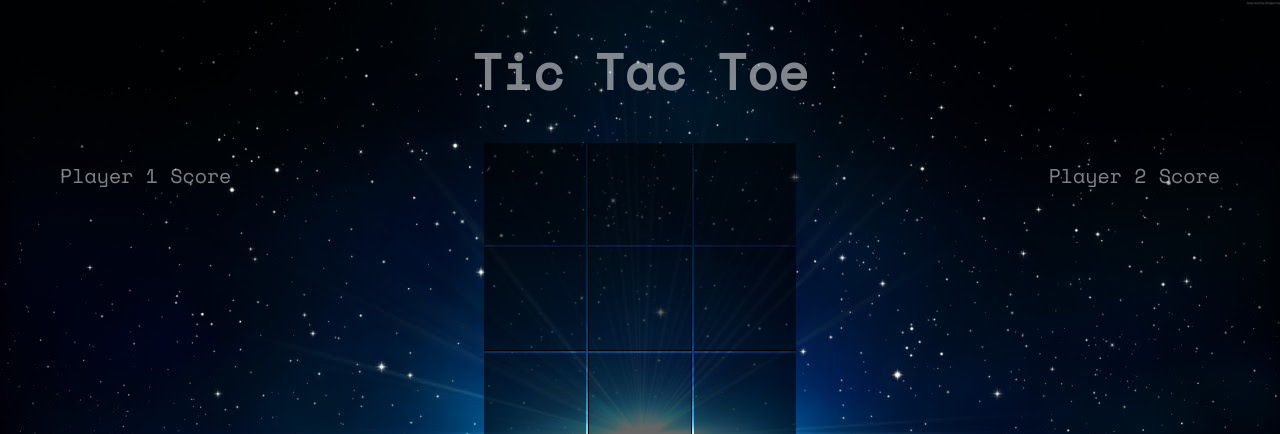
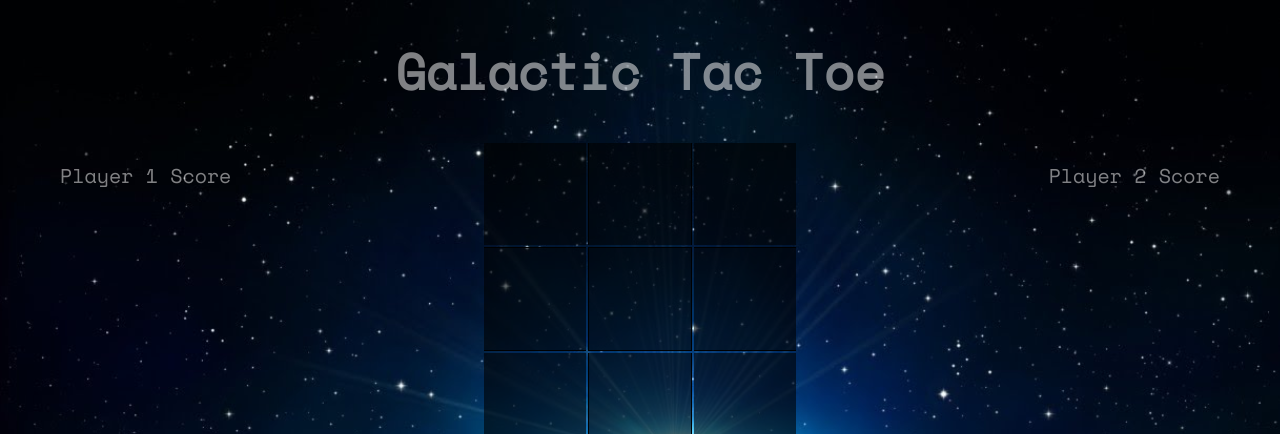
Before and after one commit to Chamma89/project1FC, a PHP site: page / in a window 1280 px wide. Shown: the top 434 px of the page. Run offline with PHP 8.4, Linux system fonts and the light colour scheme.

Commit message:
updated details

```diff
--- a/index.html
+++ b/index.html
@@ -8,7 +8,7 @@
 </head>
 <body>
 	<table>
-		<h1>Tic Tac Toe</h1>
+		<h1>Galactic Tac Toe</h1>
 		<tr>
 			<td id = "0"></td>
 			<td class="vertical" id = "1"></td>
--- a/the-game.css
+++ b/the-game.css
@@ -1,7 +1,7 @@
 
 body {
 	background-image: url(./images/earth.jpg);
-	background-size: 100%;
+	background-size: cover;
 	margin: 0 auto;
 	font-family: 'Space Mono', monospace;
 }
```
